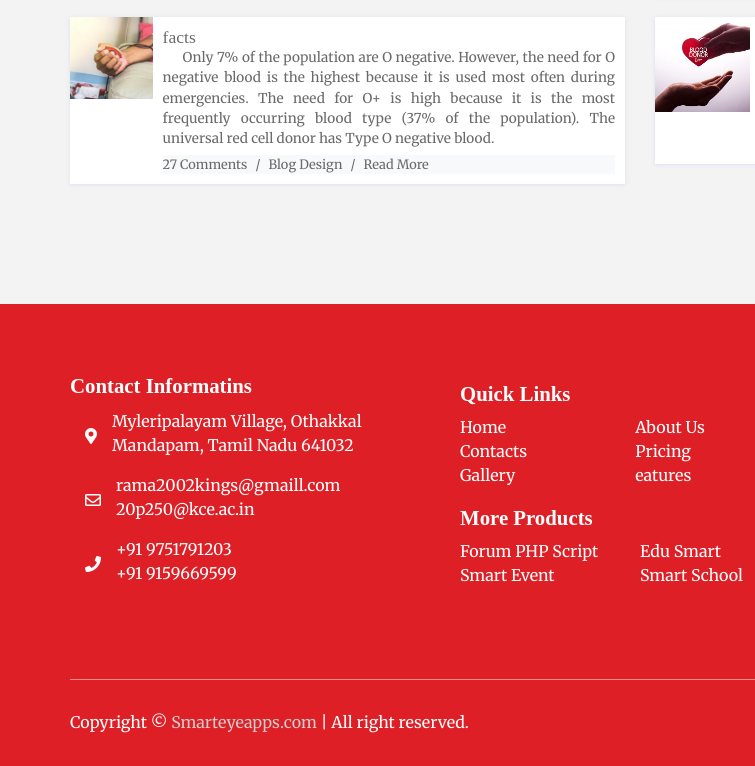
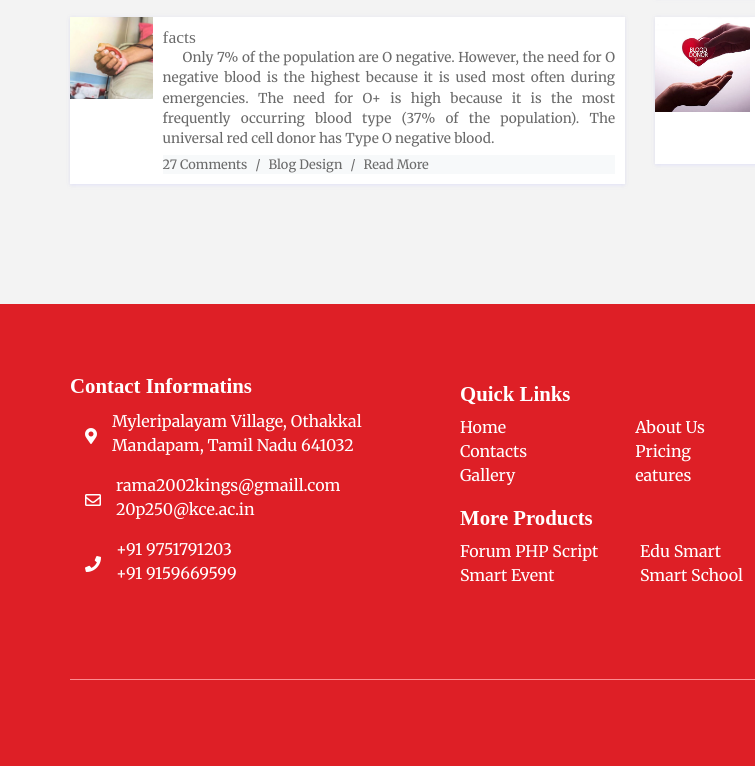
Before and after one commit to Rama-Prime/find-your-donor, a plain HTML site: page index.html in a window 1280 px wide. Shown: the part 3064-3830 px from the top of the page, 0-755 px from the left. Drawn offline with Linux system fonts and the light colour scheme.

Commit message:
link remove

```diff
--- a/index.html
+++ b/index.html
@@ -443,7 +443,7 @@
             <div class="footer-copy">
                 <div class="row">
                     <div class="col-lg-8 col-md-6">
-                        <p>Copyright © <a href="reg.html">Smarteyeapps.com</a> | All right reserved.</p>
+                       <!--- <p>Copyright © <a href="reg.html">Smarteyeapps.com</a> | All right reserved.</p>-->
                     </div>
                     <div class="col-lg-4 col-md-6 socila-link">
                         <ul>
```
